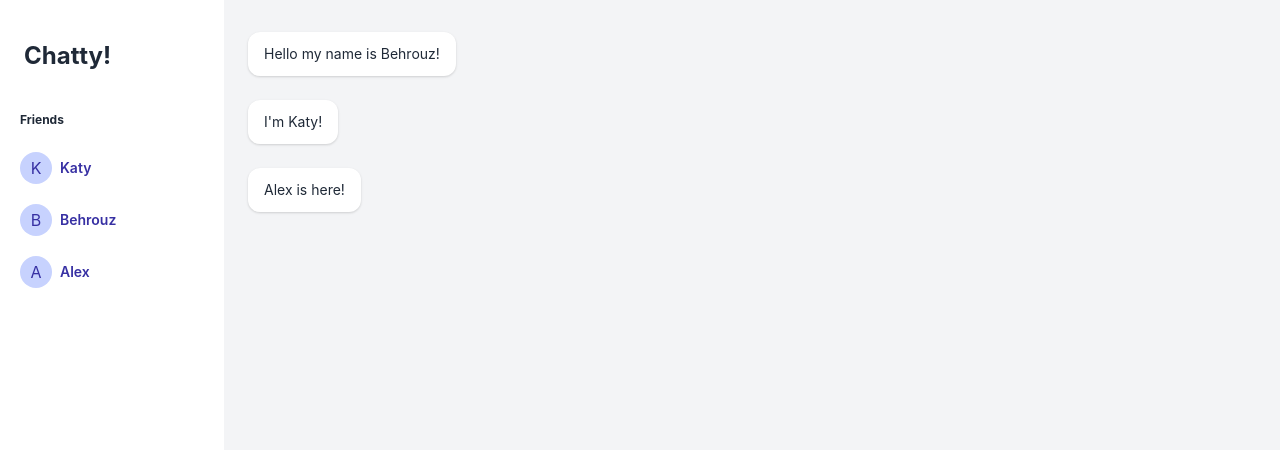
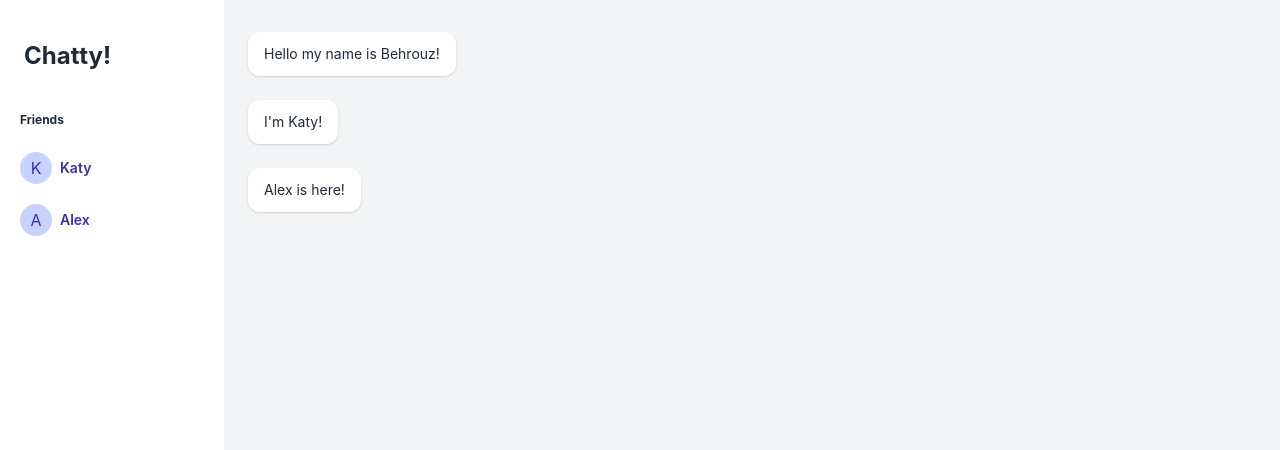
Before and after one commit to iflashlord/simple-messenger-app, a React (Create React App) app: page / in a window 1280 px wide. Shown: the top 450 px of the page. Built offline with nearby package versions, Linux system fonts and the light colour scheme.

Commit message:
Add event to firends list and pass event to app / add event handler in app / add .eslintcache to gitignre :)

```diff
--- a/src/App.js
+++ b/src/App.js
@@ -7,6 +7,23 @@ import Brand from "./components/Brand";
 
 class App extends React.Component {
 
+  constructor(){
+    super();
+
+    this.friendsList = [
+      {user: "Katy"},
+      {user: "Alex"},
+    ];
+
+
+    this.onSelectFriend = this.onSelectFriend.bind(this);
+
+  }
+
+  onSelectFriend(friend) {
+     console.log(friend)
+  }
+
   render() {
     return (
       <section className='flex h-screen antialiased text-gray-800 w-full'>
@@ -15,7 +32,7 @@ class App extends React.Component {
 
             <Brand name="Chatty!"/>
 
-            <FriendsList />
+            <FriendsList selected={this.onSelectFriend} friends={this.friendsList} />
 
           </aside>
 
--- a/src/components/FriendsList.js
+++ b/src/components/FriendsList.js
@@ -2,19 +2,30 @@
 import React from "react";
 import Friend from "./Friend";
 
-const TEST_DATA = [
-    {
-        user: "Katy",
-    },
-    {
-        user: "Behrouz",
-    },
-    {
-        user: "Alex",
-    },
-]
+// const TEST_DATA = [
+//     {
+//         user: "Katy",
+//     },
+//     {
+//         user: "Behrouz",
+//     },
+//     {
+//         user: "Alex",
+//     },
+// ]
 
 class FriendsList extends React.Component {
+
+    constructor(){
+        super();
+
+        this.selectedFriend = this.selectedFriend.bind(this);
+    }
+
+
+    selectedFriend(user) {
+        this.props.selected(user);
+    }
 
     render() {
         return (
@@ -25,9 +36,9 @@ class FriendsList extends React.Component {
 
                 <div className="flex flex-col space-y-1 mt-4 -mx-2 h-64 overflow-y-auto">
                     {
-                        TEST_DATA.map(
+                        this.props.friends && this.props.friends.map(
                             (friendItem, index) => {
-                                return (<Friend user={friendItem.user} key={"friend"+index}/>)
+                                return (<Friend select={this.selectedFriend} user={friendItem.user} key={"friend"+index}/>)
                             }
                         )
 
```
Also changed, not shown: 2 other files (tests, documents, lock files or other folders).
